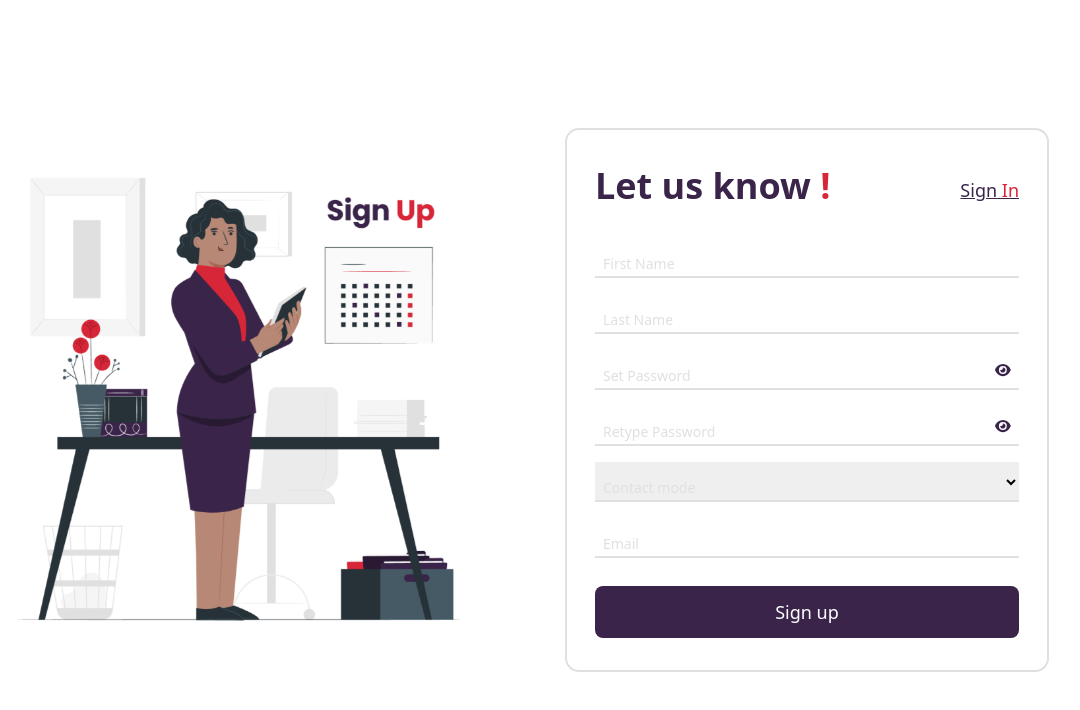
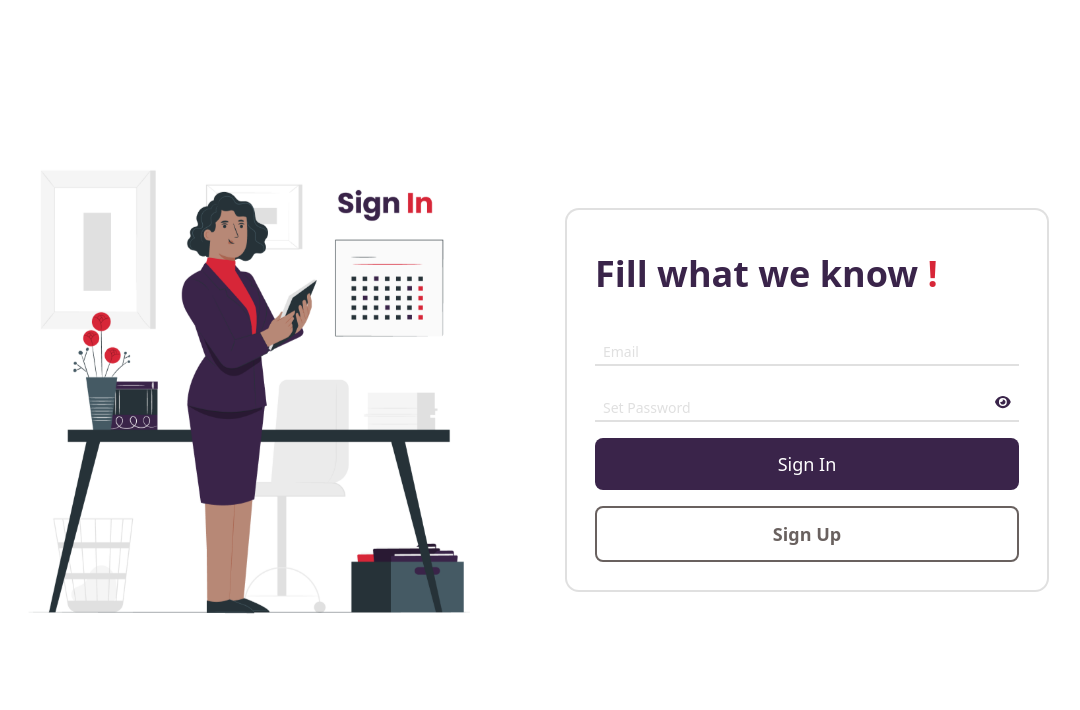
Before and after one commit to najwakv/login-signup-typescript, a React (Vite) app in the folder client/: page /login in a window 1280 px wide. Shown: the top 710 px of the page, without its empty margins (73-1153 px from the left). Built offline with nearby package versions, Linux system fonts and the light colour scheme.

Commit message:
Created a Login Page using reusable components.

```diff
--- a/client/src/App.tsx
+++ b/client/src/App.tsx
@@ -1,10 +1,16 @@
+import { BrowserRouter,Routes, Route } from "react-router-dom"
 import Register from "./pages/Register";
+import Login from "./pages/Login";
 
-function App() {
+const App: React.FC = () => {
   return (
-    <div className="App">
-      <Register/>
-    </div>
+    <BrowserRouter>
+    <Routes>
+      <Route path='/register' element={<Register/>}/>
+      <Route path='/login' element={<Login/>}/>
+    </Routes>
+    </BrowserRouter>
+
   );
 }
 
--- /dev/null
+++ b/client/src/pages/Login.tsx
@@ -0,0 +1,57 @@
+import React from "react";
+import loginImage from "../assets/login.png";
+import ImagePanel from "../components/ImagePanel";
+import Heading from "../components/Heading";
+import InputField from "../components/InputField";
+
+const Login: React.FC = () => {
+  return (
+    <section className="w-screen h-screen flex">
+      {/* Left half */}
+      <ImagePanel image={loginImage} />
+      {/* Right half */}
+      <div className="w-full tablet:w-1/2 h-full flex justify-center items-center tablet:h-screen">
+        <div className="w-3/4 h-auto bg-white rounded-xl ring-2 ring-gray tablet:mr-auto">
+          {/* Form */}
+          <form className="px-7 py-7 monitor:px-14 monitor:py-8 space-y-3 desktop:space-y-4 monitor:space-y-6">
+            <div className="flex justify-between items-center py-4">
+              <Heading title="Fill what we know" />
+            </div>
+            <InputField
+              id="email"
+              name="email"
+              placeholder="Email"
+              type="text"
+            />
+            <InputField
+              id="password"
+              name="password"
+              placeholder="Set Password"
+              type="password"
+              showEyeIcon
+            />
+
+            <div className="flex justify-center  monitor:py-3">
+              <button
+                type="submit"
+                className=" w-full bg-purple text-white  font-medium text-sm laptop:text-base desktop:text-lg py-2 desktop:py-3 monitor:py-4 rounded-lg"
+              >
+                Sign In
+              </button>
+            </div>
+
+            <div className="flex justify-center">
+              <button
+                className=" w-full bg-white text-black font-bold border-2 text-sm laptop:text-base desktop:text-lg py-2 desktop:py-3 monitor:py-4 rounded-lg"
+              >
+                Sign Up
+              </button>
+            </div>
+          </form>
+        </div>
+      </div>
+    </section>
+  );
+};
+
+export default Login;
--- a/client/src/pages/Register.tsx
+++ b/client/src/pages/Register.tsx
@@ -17,7 +17,7 @@ const Register: React.FC = () => {
       <div className="w-full tablet:w-1/2 h-full flex justify-center items-center tablet:h-screen">
         <div className="w-3/4 h-auto bg-white rounded-xl ring-2 ring-gray tablet:mr-auto">
           {/* Form */}
-          <form className="px-7 py-5 monitor:px-14 monitor:py-8 space-y-3 desktop:space-y-4 monitor:space-y-6">
+          <form className="px-7 py-7 monitor:px-14 monitor:py-8 space-y-3 desktop:space-y-4 monitor:space-y-6">
             <div className="flex justify-between items-center py-4">
               <Heading title="Let us know" />
               <h6 className="text-sm laptop:text-base desktop:text-lg monitor:text-xl underline text-purple font-medium mt-2 cursor-pointer">
@@ -73,14 +73,6 @@ const Register: React.FC = () => {
               placeholder="Email"
               type="text"
             />
-            <div className="flex justify-center py-3 monitor:py-5">
-              <button
-                type="submit"
-                className=" w-full bg-purple text-white text-sm laptop:text-base desktop:text-lg py-2 desktop:py-3 monitor:py-4 rounded-lg"
-              >
-                Sign up
-              </button>
-            </div>
           </form>
         </div>
       </div>
```
Also changed, not shown: client/src/assets/login.png (added).
